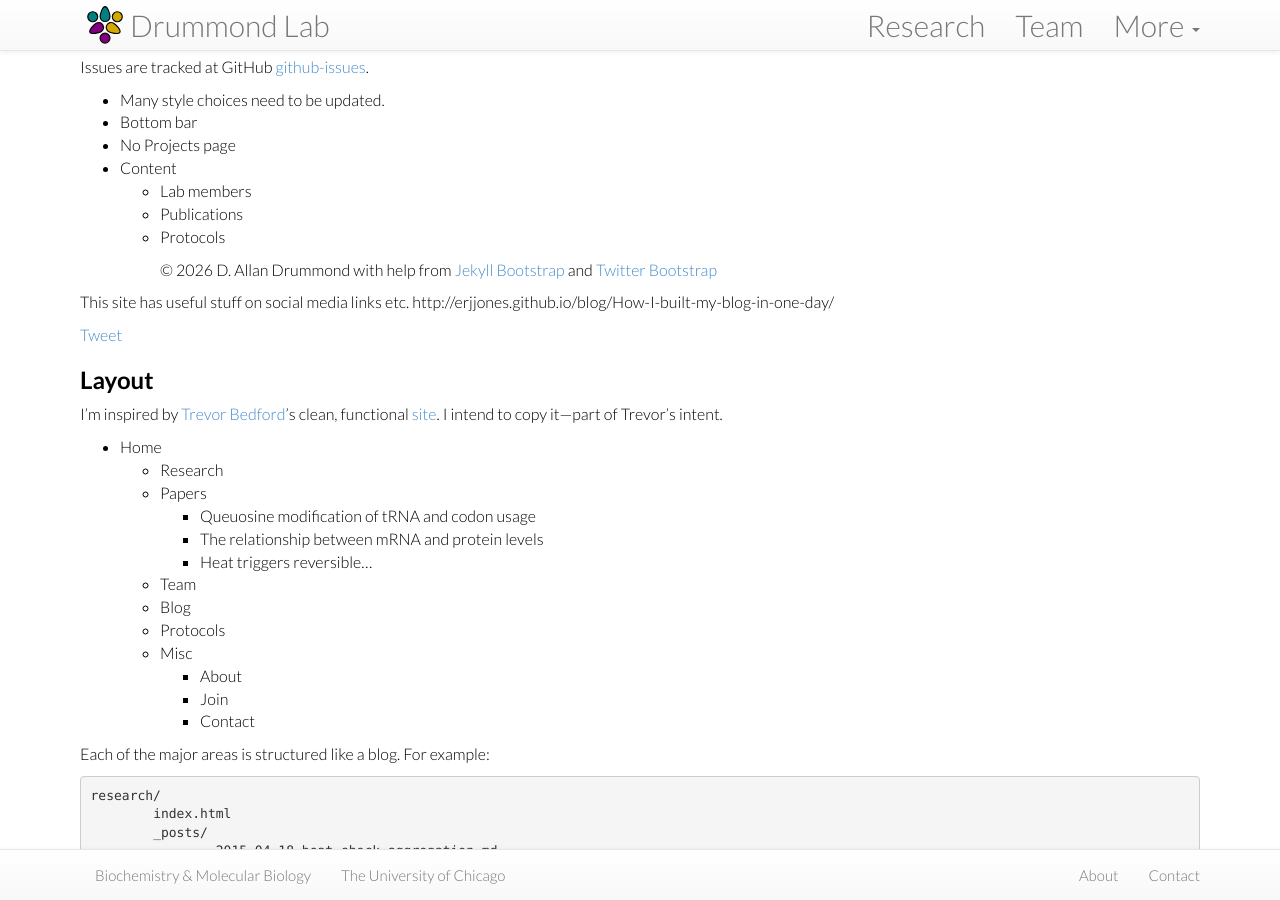
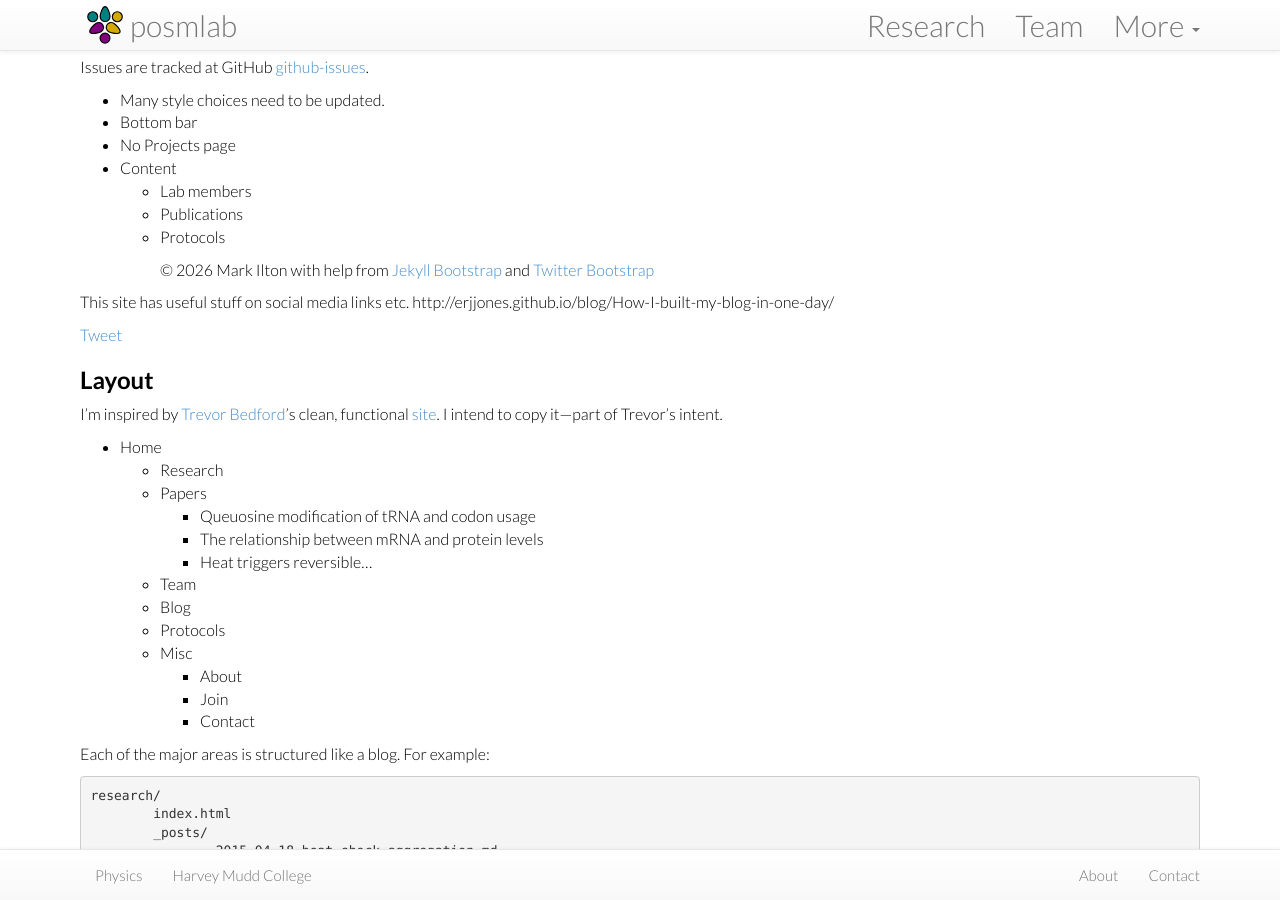
Before and after one commit to posmlab/posmlab.org, a Jekyll site: the page built from notes.md, in a window 1280 px wide and 900 px high, scrolled down 759 px. Built offline with Jekyll 4.4.1, drawn with Linux system fonts in a browser that asks for light colours; nearby versions of some CDN libraries; our own code applies the rules of GitHub Pages for plain Markdown files; comment, search, counter and statistics services are not loaded.

Commit message:
Update _config.yml

```diff
--- a/_config.yml
+++ b/_config.yml
@@ -13,19 +13,18 @@ repository: drummondlab/drummondlab.github.io
 # Themes are encouraged to use these universal variables
 # so be sure to set them if your theme uses them.
 #
-title : Drummond Lab
-tagline: Molecular basis of cellular sensing and responses
+title : posmlab
+tagline: Physics of Soft Matter Lab
 institution:
-  url: http://www.uchicago.edu
-  name: The University of Chicago
+  url: http://www.hmc.edu
+  name: Harvey Mudd College
 department:
-  url: http://bmb.uchospitals.edu
-  name: Biochemistry & Molecular Biology
+  url: http://physics.hmc.edu
+  name: Physics
 author :
-  name : D. Allan Drummond
-  email : dadrummond@uchicago.edu
-  github : dad
-  twitter : dallandrummond
+  name : Mark Ilton
+  email : milton@hmc.edu
+  github : milton-hmc
 #  feedburner : feedname
 
 # The production_url is only used when full-domain names are needed
@@ -36,7 +35,7 @@ author :
 # Else if you are pushing to username.github.io, replace with your username.
 # Finally if you are pushing to a GitHub project page, include the project name at the end.
 #
-production_url : http://drummondlab.org
+production_url : http://posmlab.github.io/posmlab.org
 
 # The excerpt_separator can be used to define a cutoff for previewing on pages
 # like the main Blog page. Warning: it is case sensitive! Use it exactly
@@ -114,16 +113,16 @@ JB :
   # Set 'provider' to false to turn analytics off globally.
   #
   analytics :
-    provider : google
+    provider : false
     google :
-      tracking_id : 'UA-62008526-1'
+      tracking_id :
     getclicky :
       site_id :
     mixpanel :
-      token : '_MIXPANEL_TOKEN_'
-    piwik :
-      baseURL : 'myserver.tld/piwik' # Piwik installation address (without protocol)
-      idsite : '1'                   # the id of the site on Piwik
+      token :
+  #  piwik :
+  #    baseURL : 'myserver.tld/piwik' # Piwik installation address (without protocol)
+  #    idsite : '1'                   # the id of the site on Piwik
 
   # Settings for sharing
   # Sharing is for things like tweet, plusone, hn upvotes, like, linkedin
@@ -135,7 +134,7 @@ JB :
   # Set 'provider' to false to turn sharing off globally.
   #
   sharing :
-   provider : bluesky
+   provider : false
    bluesky :
      size :
    twitter :
```
